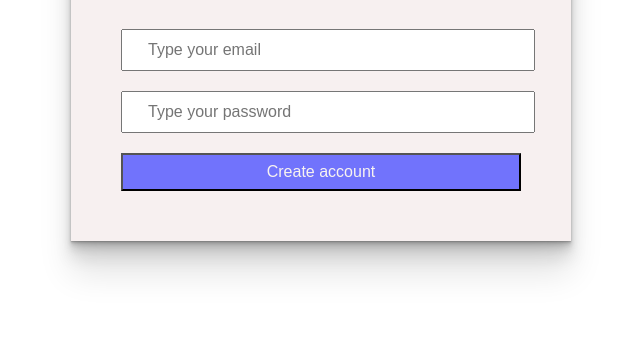
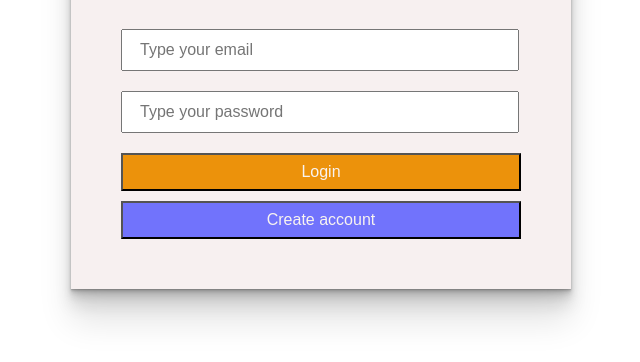
Before and after one commit to FerdowsAhmmed/js-first-project, a plain HTML site: page index.html in a window 1280 px wide. Shown: the part 348-710 px from the top of the page, without its empty margins (319-959 px from the left). Drawn offline with Linux system fonts and the light colour scheme.

Commit message:
button added

```diff
--- a/index.html
+++ b/index.html
@@ -13,6 +13,7 @@
             <h1 class="fb">Facebook</h1>
             <input type="email" placeholder="Type your email">
             <input type="password" placeholder="Type your password">
+            <button class="account2">Login</button>
             <button class="account">Create account</button>
         </form>
     </div>
--- a/style.css
+++ b/style.css
@@ -26,8 +26,17 @@
     font-size: 16px;
     width: 400px;
 }
+.account2 {
+    background: #ec920b;
+    color: rgb(248, 243, 240);
+    padding: 8px;
+    text-align: center;
+    display: block;
+    font-size: 16px;
+    width: 400px;
+}
 .login_form input{
-    padding: 10px 25px;
+    padding: 10px 17px;
     width: calc(100% - 40px); /* Adjusted input width to accommodate the close button */
     margin-bottom: 10px;
     font-size: 16px;
```
